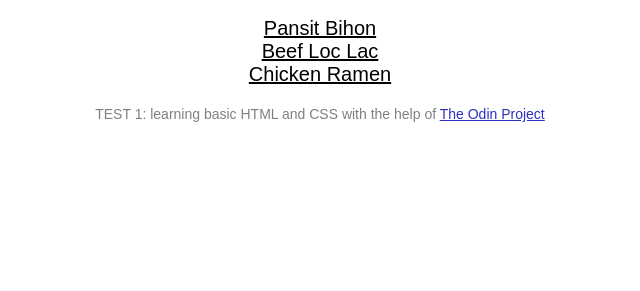
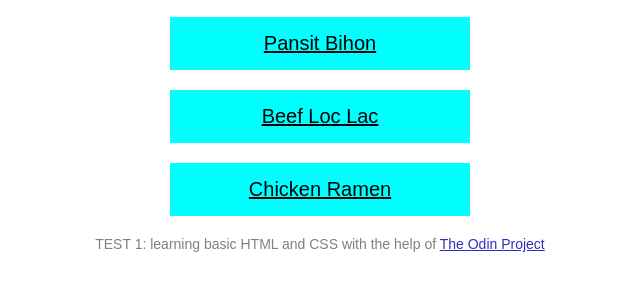
Before and after one commit to annalewke/odin-recipes, a plain HTML site: page index.html in a window 1280 px wide. Shown: the part 57-348 px from the top of the page, without its empty margins (320-960 px from the left). Drawn offline with Linux system fonts and the light colour scheme.

Commit message:
Apply box model to style.css and update html files

```diff
--- a/index.html
+++ b/index.html
@@ -8,9 +8,9 @@
     <body>
         <h1>Odin Recipes</h1>
         <ul class="list">
-            <li><a href="recipes/pansit.html">Pansit Bihon</a></li>
-            <li><a href="recipes/loclac.html">Beef Loc Lac</a></li>
-            <li><a href="recipes/ramen.html">Chicken Ramen</a></li>
+            <li><a class="list-recipes" href="recipes/pansit.html">Pansit Bihon</a></li>
+            <li><a class="list-recipes" href="recipes/loclac.html">Beef Loc Lac</a></li>
+            <li><a class="list-recipes" href="recipes/ramen.html">Chicken Ramen</a></li>
         </ul>
     <p>TEST 1: learning basic HTML and CSS with the help of <a id="top-link" href="https://www.theodinproject.com/" target="_blank" rel="noreferrer">The Odin Project<a></p>
     </body>
--- a/style.css
+++ b/style.css
@@ -26,13 +26,26 @@ h1 {
     padding: 0;
 }
 
+.list-recipes {
+    background-color: aqua;
+    box-sizing: border-box;
+    text-align: center;
+    display: block;
+    padding: 15px 0;
+    width: 300px;
+    height: auto;
+    margin: 20px auto;
+}
+
 .rec-h1 {
     text-decoration: wavy;
 }
 
 .rec-img {
-    height: 300;
+    height: 300px;
     width: auto;
+    display: block;
+    margin: 0 auto;
 }
 
 h5 {
@@ -60,4 +73,8 @@ h3 {
 .link-home {
     text-decoration: underline;
     color: rgb(175, 97, 33);
+    display: block;
+    text-align: center;
+    margin-bottom: 50px;
+
 }
```
Also changed, not shown: recipes/loclac.html (+1 -1 lines).
